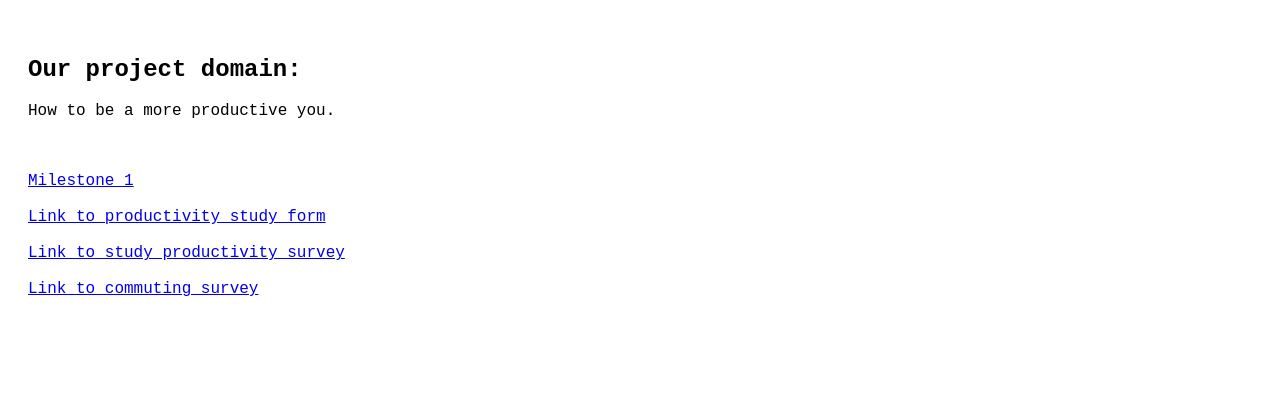
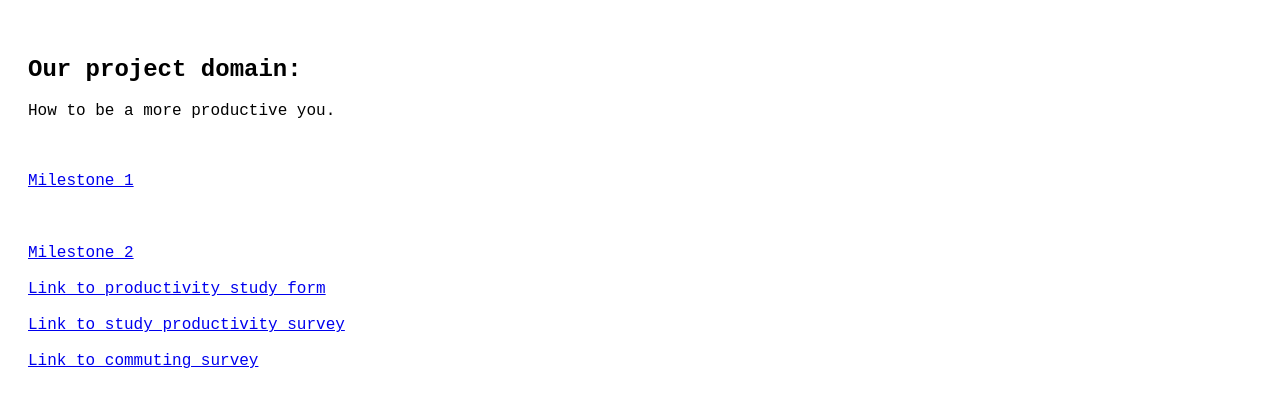
Before and after one commit to madimadx/HCI-Sensum, a plain HTML site: page index.html in a window 1280 px wide. Shown: the part 133-540 px from the top of the page. Drawn offline with Linux system fonts and the light colour scheme; a web font is replaced by a local one.

Commit message:
updated index with Mileston2

```diff
--- a/index.html
+++ b/index.html
@@ -32,6 +32,9 @@
     <br><br>
     <a href="Milestone1.pdf" target="_blank">Milestone 1</a>
     <br><br>
+    <br><br>
+    <a href="Milestone 2.pdf" target="_blank">Milestone 2</a>
+    <br><br>
     <a href="https://goo.gl/forms/DNRMKAJgM3jtoT3m1" target="_blank">Link to productivity study form</a>
     <br><br>
     <a href="https://goo.gl/forms/dJoWcCUhqvuog8yD2" target="_blank">Link to study productivity survey</a>
```
